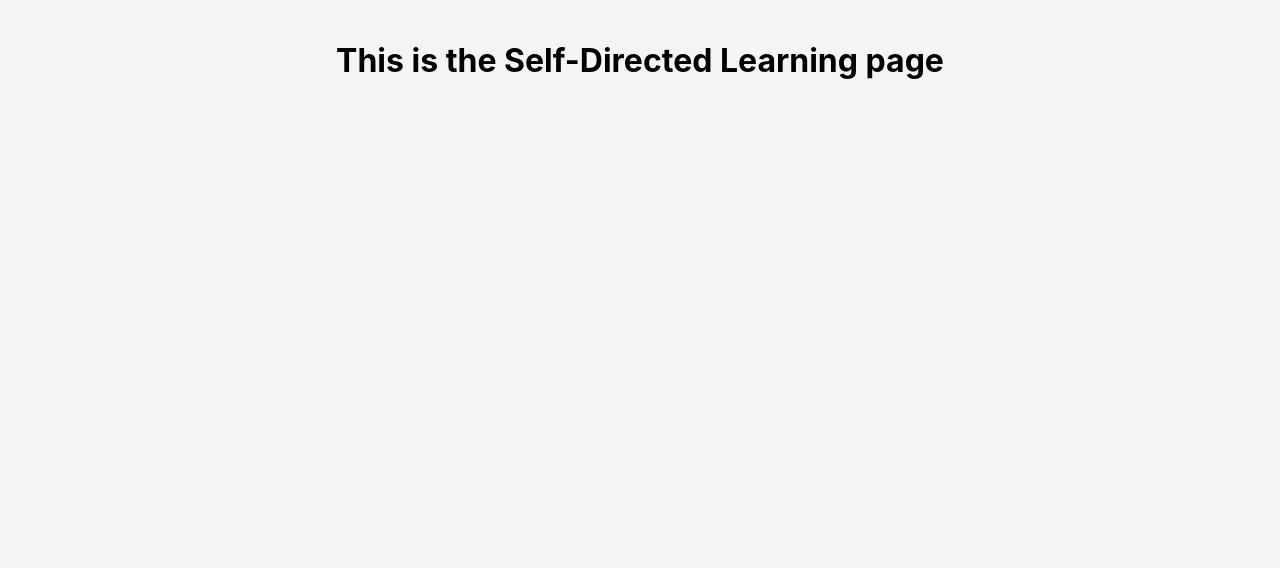
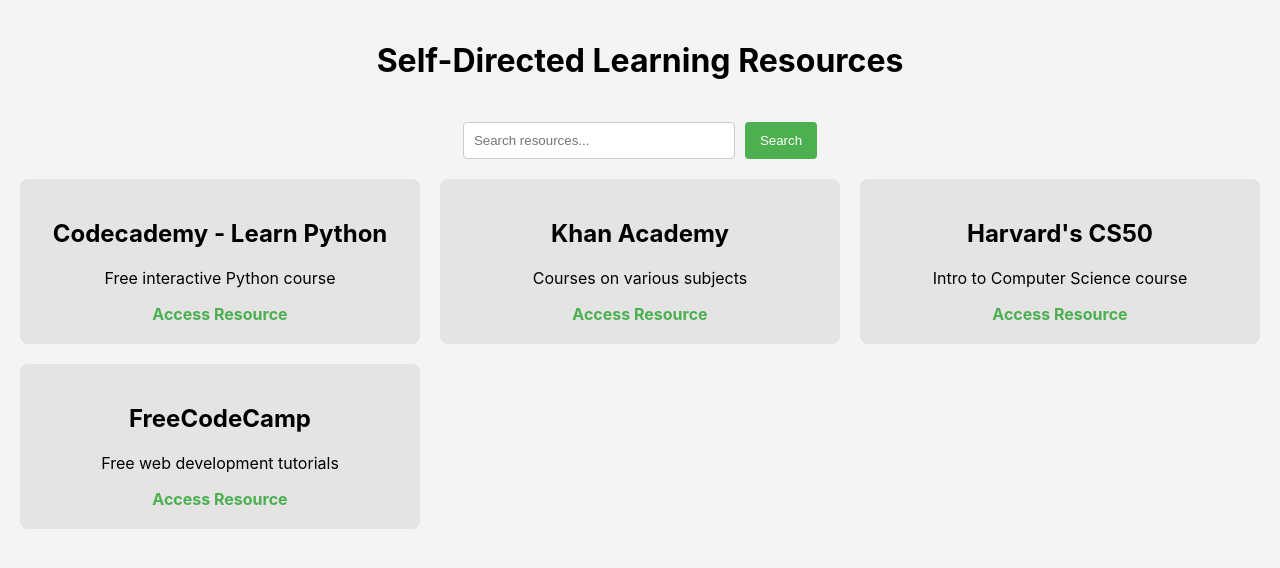
Before and after one commit to TS29TR21/Front-end, a React (Create React App) app in the folder frontend-bananaboat/: page /self-page in a window 1280 px wide. Shown: the top 568 px of the page. Built offline with nearby package versions, Linux system fonts and the light colour scheme.

Commit message:
Self-directed learning page updated

```diff
--- a/frontend-bananaboat/src/components/sdl.js
+++ b/frontend-bananaboat/src/components/sdl.js
@@ -4,19 +4,62 @@
 const Self = () => {
   const [searchQuery, setSearchQuery] = useState("");
 
+  // Sample resource data
+  const resources = [
+    { title: "Codecademy - Learn Python", description: "Free interactive Python course", link: "https://www.codecademy.com/learn/learn-python" },
+    { title: "Khan Academy", description: "Courses on various subjects", link: "https://www.khanacademy.org" },
+    { title: "Harvard's CS50", description: "Intro to Computer Science course", link: "https://www.edx.org/course/cs50s-introduction-to-computer-science" },
+    { title: "FreeCodeCamp", description: "Free web development tutorials", link: "https://www.freecodecamp.org" },
+  ];
+
+  const [filteredResources, setFilteredResources] = useState(resources);
+
+  // Handle search functionality
+  /*const handleSearch = (e) => {
+    e.preventDefault();
+    const filtered = resources.filter(resource =>
+      resource.title.toLowerCase().includes(searchQuery.toLowerCase())
+    );
+    setFilteredResources(filtered);
+  };*/
   const handleSearch = (e) => {
     e.preventDefault();
-    // Handle search logic here (e.g., filtering subjects)
     console.log("Search query:", searchQuery);
   };
 
   return (
     <div style={styles.pageContainer}>
-      {/* Main Content */}
       <main style={styles.mainContent}>
         <header style={styles.header}>
-          <h1>This is the Self-Directed Learning page</h1>
+          <h1>Self-Directed Learning Resources</h1>
         </header>
+
+        {/* Search Section */}
+        <section style={styles.searchSection}>
+          <input
+            type="text"
+            placeholder="Search resources..."
+            style={styles.searchInput}
+            value={searchQuery}
+            onChange={(e) => setSearchQuery(e.target.value)}
+          />
+          <button style={styles.searchButton} onClick={handleSearch}>
+            Search
+          </button>
+        </section>
+
+        {/* Resources Section */}
+        <section style={styles.resourcesSection}>
+          {filteredResources.map((resource, index) => (
+            <div key={index} style={styles.resourceCard}>
+              <h2>{resource.title}</h2>
+              <p>{resource.description}</p>
+              <a href={resource.link} target="_blank" rel="noopener noreferrer" style={styles.link}>
+                Access Resource
+              </a>
+            </div>
+          ))}
+        </section>
       </main>
     </div>
   );
@@ -27,32 +70,6 @@
   pageContainer: {
     display: "flex",
     height: "100vh",
-  },
-  sidebar: {
-    width: "200px", // Reduced width
-    backgroundColor: "#2c2c2c",
-    padding: "10px", // Reduced padding
-    color: "white",
-  },
-  sidebarList: {
-    listStyleType: "none",
-    padding: 0,
-  },
-  sidebarListItem: {
-    marginBottom: "8px", // Reduced margin
-  },
-  link: {
-    color: "white",
-    textDecoration: "none",
-    padding: "8px 12px", // Reduced padding for links
-    borderRadius: "4px",
-    display: "block",
-    transition: "background-color 0.3s, transform 0.3s", // Add transition for smooth hover effect
-  },
-  // Add hover effect using pseudo-element in CSS
-  linkHover: {
-    backgroundColor: "#4CAF50",
-    transform: "scale(1.05)", // Slightly enlarge on hover
   },
   mainContent: {
     flex: 1,
@@ -71,7 +88,7 @@
   },
   searchInput: {
     padding: "10px",
-    width: "250px", // Adjusted width for search input
+    width: "250px",
     borderRadius: "4px",
     border: "1px solid #ccc",
     marginRight: "10px",
@@ -84,20 +101,21 @@
     borderRadius: "4px",
     cursor: "pointer",
   },
-  banner: {
-    display: "flex",
-    alignItems: "center",
-    justifyContent: "center",
+  resourcesSection: {
+    display: "grid",
+    gridTemplateColumns: "repeat(3, 1fr)",
+    gap: "20px",
+  },
+  resourceCard: {
     backgroundColor: "#e4e4e4",
     padding: "20px",
     borderRadius: "8px",
-    marginBottom: "30px",
+    textAlign: "center",
   },
-  bannerText: {
-    textAlign: "left",
-  },
-  navSection: {
-    textAlign: "center",
+  link: {
+    color: "#4CAF50",
+    textDecoration: "none",
+    fontWeight: "bold",
   },
 };
 
```
